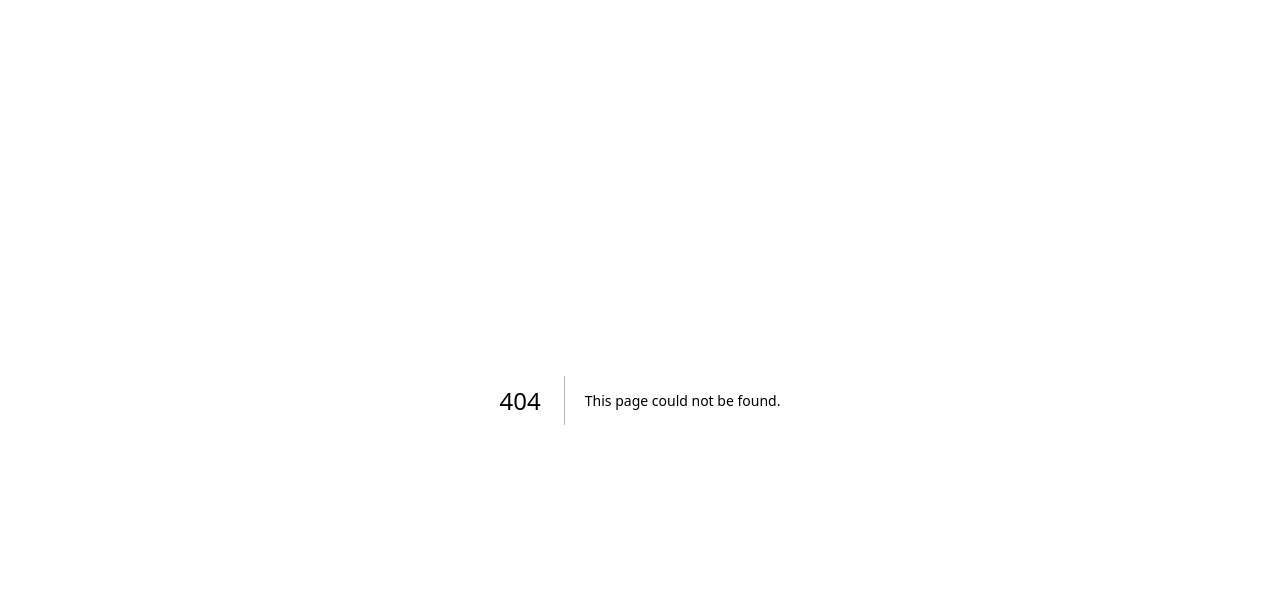
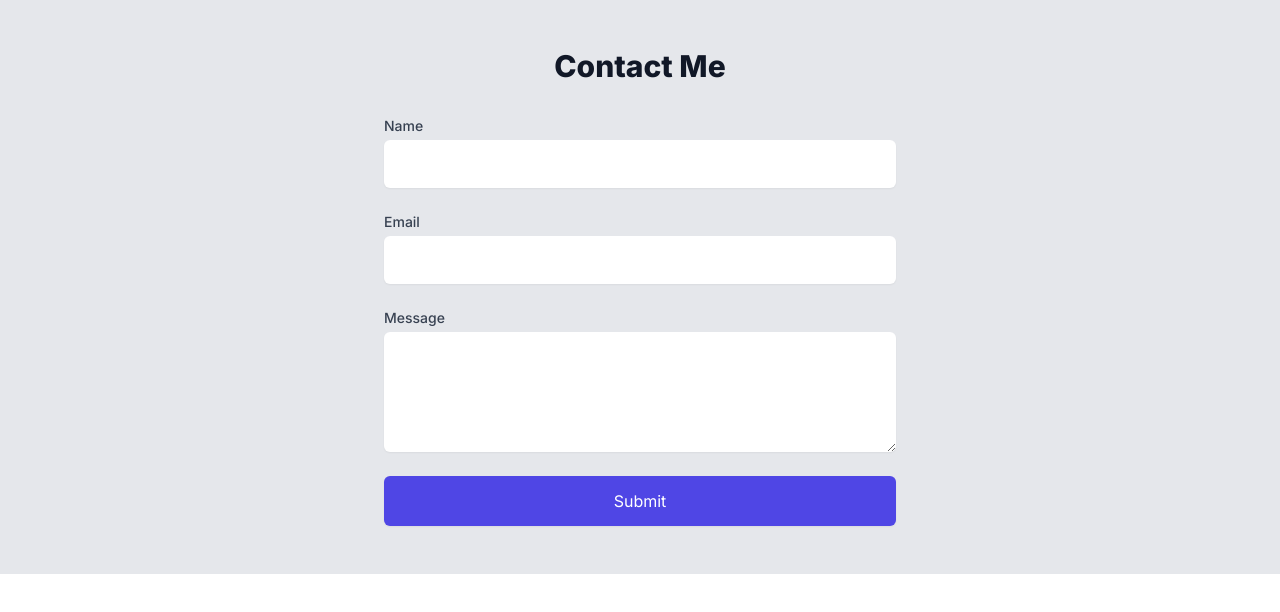
Before and after one commit to Sawrozzz/React-portfolio, a Next.js app: page /components/Contact in a window 1280 px wide. Before the commit this address had no page. Shown: the top 612 px of the page. Built offline with nearby package versions, Linux system fonts and the light colour scheme.

Commit message:
added contact component

```diff
--- /dev/null
+++ b/app/components/Contact/page.js
@@ -0,0 +1,63 @@
+import React from 'react';
+
+const Contact = () => {
+  return (
+    <section className="bg-gray-200 py-12">
+      <div className="max-w-7xl mx-auto px-4 sm:px-6 lg:px-8">
+        <h2 className="text-3xl font-extrabold text-gray-900 text-center mb-8">Contact Me</h2>
+        <div className="max-w-lg mx-auto">
+          <form className="space-y-6" action='https://getform.io/f/pamqmnoa' method='POST' encType='multipart/form-data'>
+            <div>
+              <label htmlFor="name" className="block text-sm font-medium text-gray-700">
+                Name
+              </label>
+              <input
+                id="name"
+                name="name"
+                type="text"
+                autoComplete="name"
+                required
+                className="mt-1 p-3 block w-full border-gray-300 rounded-md shadow-sm focus:outline-none focus:border-indigo-500"
+              />
+            </div>
+            <div>
+              <label htmlFor="email" className="block text-sm font-medium text-gray-700">
+                Email
+              </label>
+              <input
+                id="email"
+                name="email"
+                type="email"
+                autoComplete="email"
+                required
+                className="mt-1 p-3 block w-full border-gray-300 rounded-md shadow-sm focus:outline-none focus:border-indigo-500"
+              />
+            </div>
+            <div>
+              <label htmlFor="message" className="block text-sm font-medium text-gray-700">
+                Message
+              </label>
+              <textarea
+                id="message"
+                name="message"
+                rows="4"
+                required
+                className="mt-1 p-3 block w-full border-gray-300 rounded-md shadow-sm focus:outline-none focus:border-indigo-500"
+              ></textarea>
+            </div>
+            <div>
+              <button
+                type="submit"
+                className="w-full flex justify-center py-3 px-4 border border-transparent rounded-md shadow-sm text-white bg-indigo-600 hover:bg-indigo-700 focus:outline-none focus:border-indigo-700 focus:ring focus:ring-indigo-200 disabled:opacity-50"
+              >
+                Submit
+              </button>
+            </div>
+          </form>
+        </div>
+      </div>
+    </section>
+  );
+}
+
+export default Contact;
```
